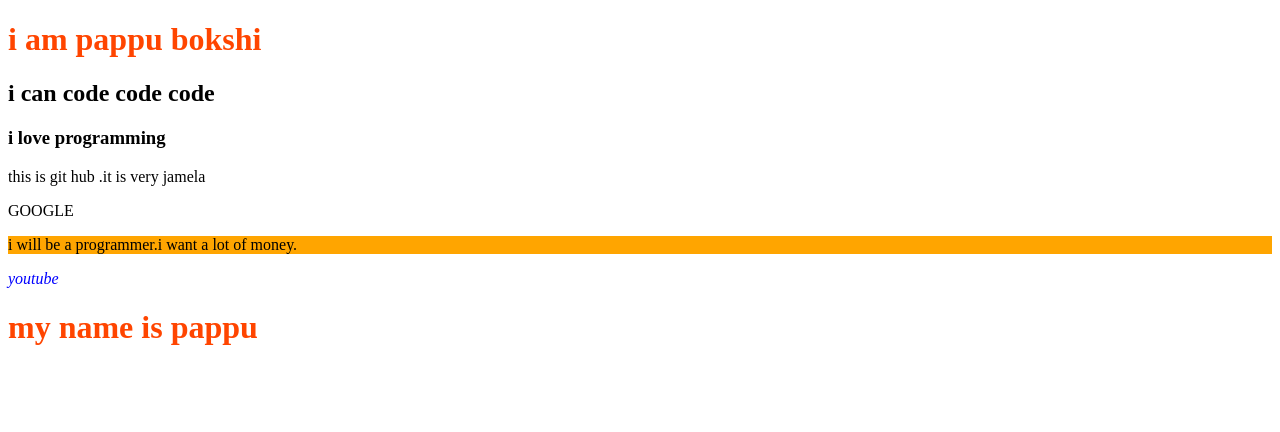
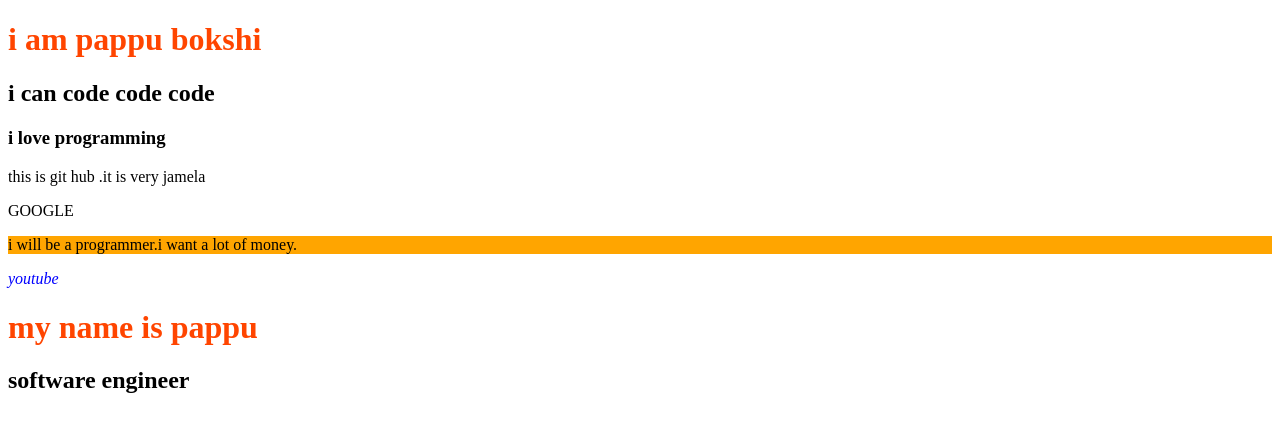
Before and after one commit to NurulBokshi/my-third-repo, a plain HTML site: page index.html in a window 1280 px wide. Drawn offline with Linux system fonts and the light colour scheme.

Commit message:
another headr 2

```diff
--- a/index.html
+++ b/index.html
@@ -17,6 +17,6 @@
 
     <i>youtube</i>
     <h1>my name is pappu</h1>
-
+    <h2>software engineer  </h2>
 </body>
 </html>
```
